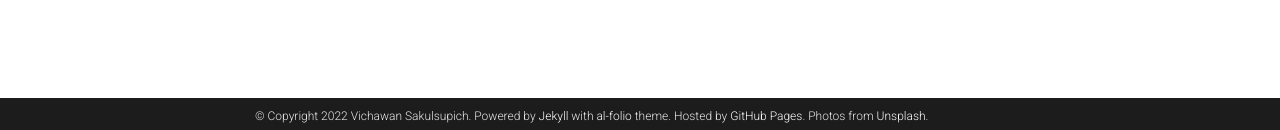
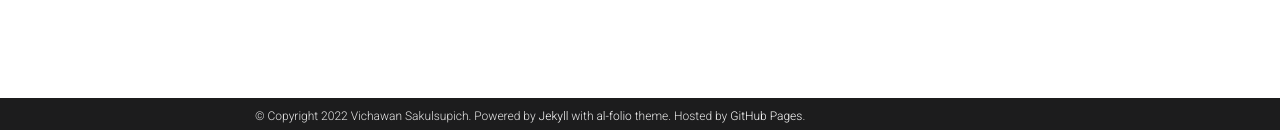
Before and after one commit to vichawans/vichawans.github.io, a Jekyll site: the page built from _pages/teaching.md, in a window 1280 px wide. Shown: the part 767-897 px from the top of the page. Built offline with Jekyll 4.4.1, drawn with Linux system fonts in a browser that asks for light colours; comment, search, counter and statistics services are not loaded; a style sheet for code colours, icons or effects is not loaded.

Commit message:
Update _config.yml

```diff
--- a/_config.yml
+++ b/_config.yml
@@ -12,11 +12,10 @@
 footer_text: >
   Powered by <a href="https://jekyllrb.com/" target="_blank">Jekyll</a> with <a href="https://github.com/alshedivat/al-folio">al-folio</a> theme.
   Hosted by <a href="https://pages.github.com/" target="_blank">GitHub Pages</a>.
-  Photos from <a href="https://unsplash.com" target="_blank">Unsplash</a>.
 keywords: atmospheric-chemistry, climate-model, data-visualization  # add your own keywords or leave empty
 
 lang: en, th # the language of your site (for example: en, fr, cn, ru, etc.)
-icon: ⚛️  # the emoji used as the favicon (alternatively, provide image name in /assets/img/)
+icon: ☁️  # the emoji used as the favicon (alternatively, provide image name in /assets/img/)
 
 url: https://vichawans.github.io # the base hostname & protocol for your site
 baseurl: # the subpath of your site, e.g. /blog/
```
